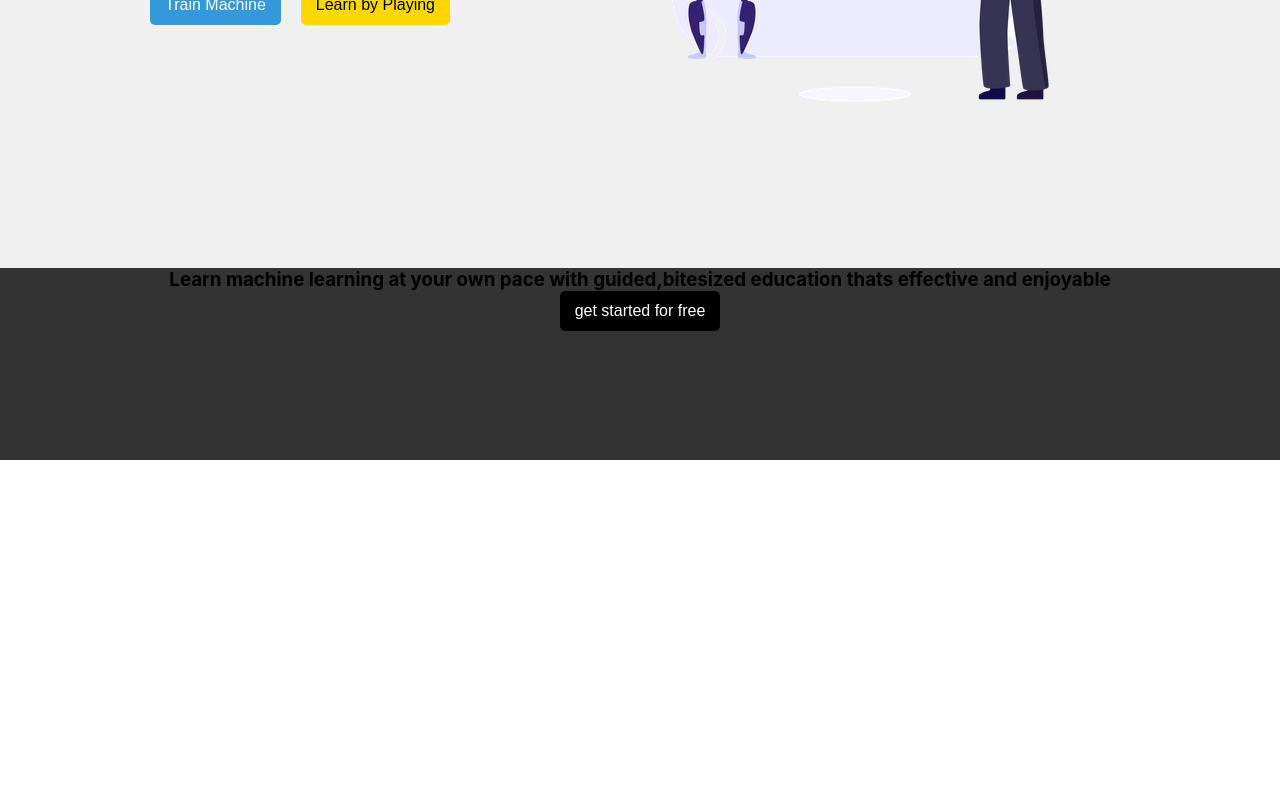
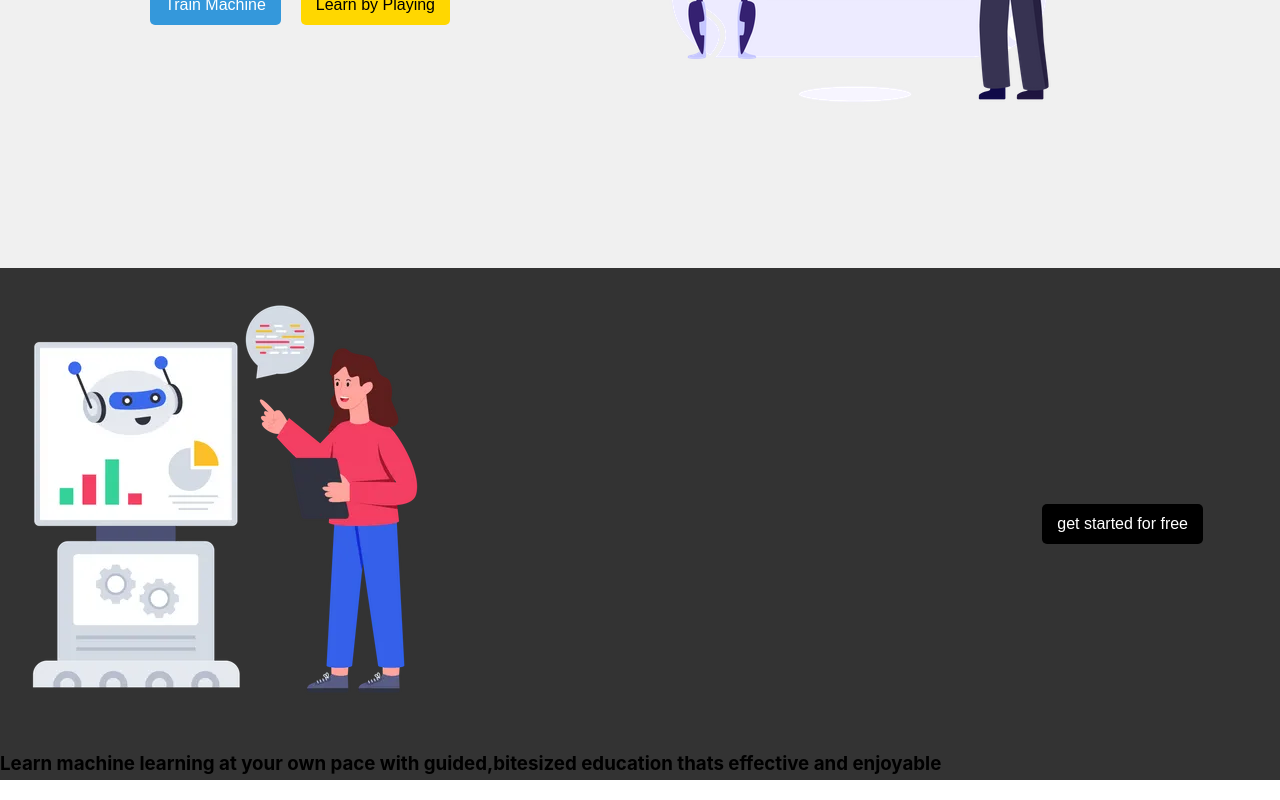
Before and after one commit to AhmadSerhall/innovativeML, a React (Create React App) app in the folder frontend/: page /landing in a window 1280 px wide. Shown: the part 436-1236 px from the top of the page. Before the commit the page ends 916 px from the top, so only its background shows below. Built offline with nearby package versions, Linux system fonts and the light colour scheme.

Commit message:
adjusting the banner style

```diff
--- a/frontend/src/pages/Landing/index.jsx
+++ b/frontend/src/pages/Landing/index.jsx
@@ -3,6 +3,7 @@ import NavBar from '../../components/NavBar'
 import '../../styles/global.css'
 import Button from '../../components/Button'
 import heroImage from '../../assets/image6.webp'
+import bannerImage from '../../assets/image2.webp'
 import './style.css'
 const Landing = () => {
   return (
@@ -22,6 +23,9 @@ const Landing = () => {
         </div>
       </div>
       <div className='banner full-width flex column'>
+        <div className='banner-img-container'>
+            <img src={bannerImage} alt="img"></img>
+        </div>
         <h3>Learn machine learning at your own pace with guided,bitesized education thats effective and enjoyable</h3>
         <Button text="get started for free" bgColor="#000"/>
       </div>
--- a/frontend/src/pages/Landing/style.css
+++ b/frontend/src/pages/Landing/style.css
@@ -58,6 +58,12 @@
   }
   .banner{
     background-color: #333;
-    height:12rem;
-
+    height:40vw;
+    justify-content: center;
+    align-items:flex-start;
+    flex-wrap: wrap;
+    gap:1.5em;
+    /* background-image: url("../../assets/image7.webp"); */
+    background-size: cover;
+    background-position: center;
   }
```
Also changed, not shown: frontend/src/assets/image7.webp (added).
